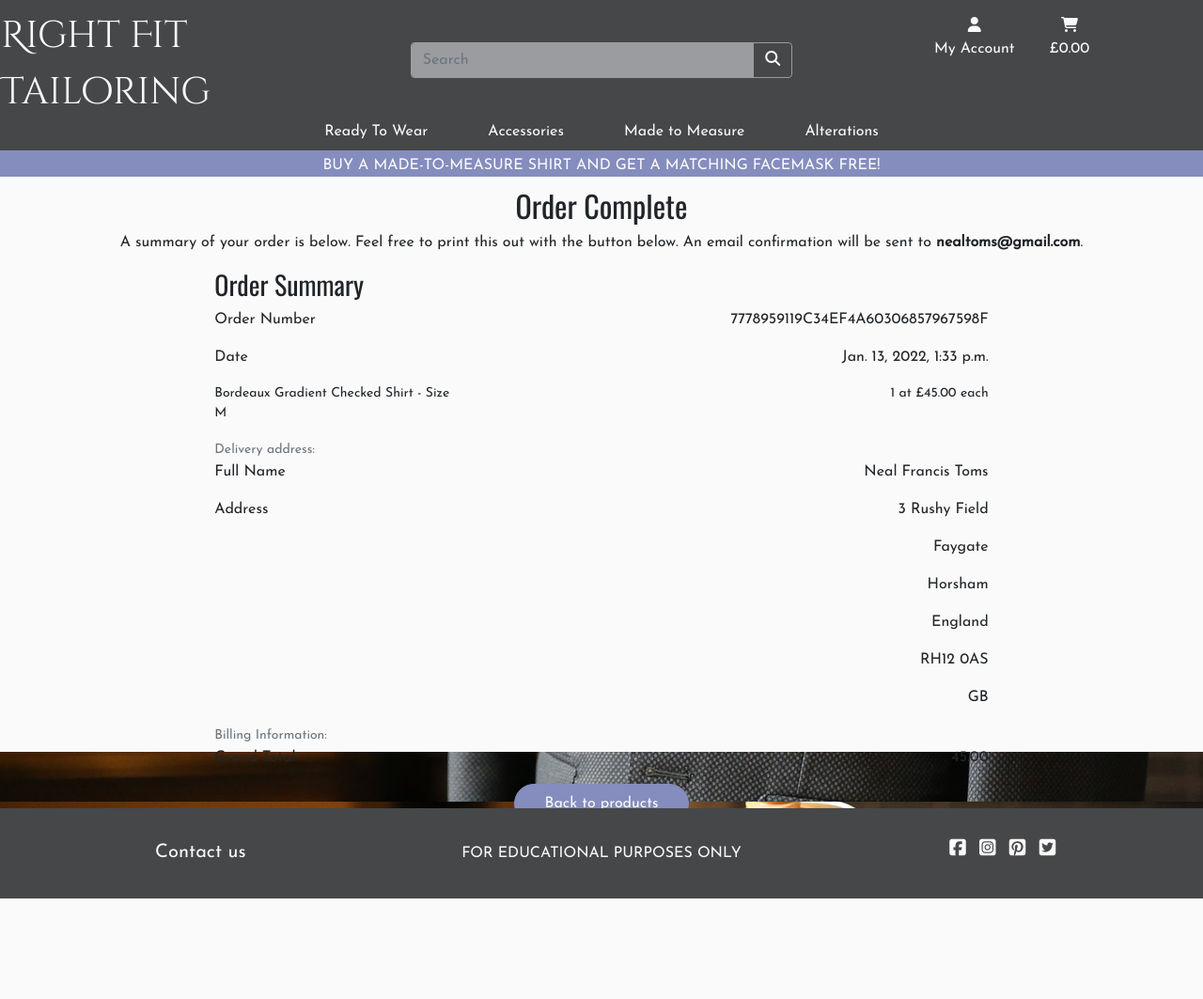
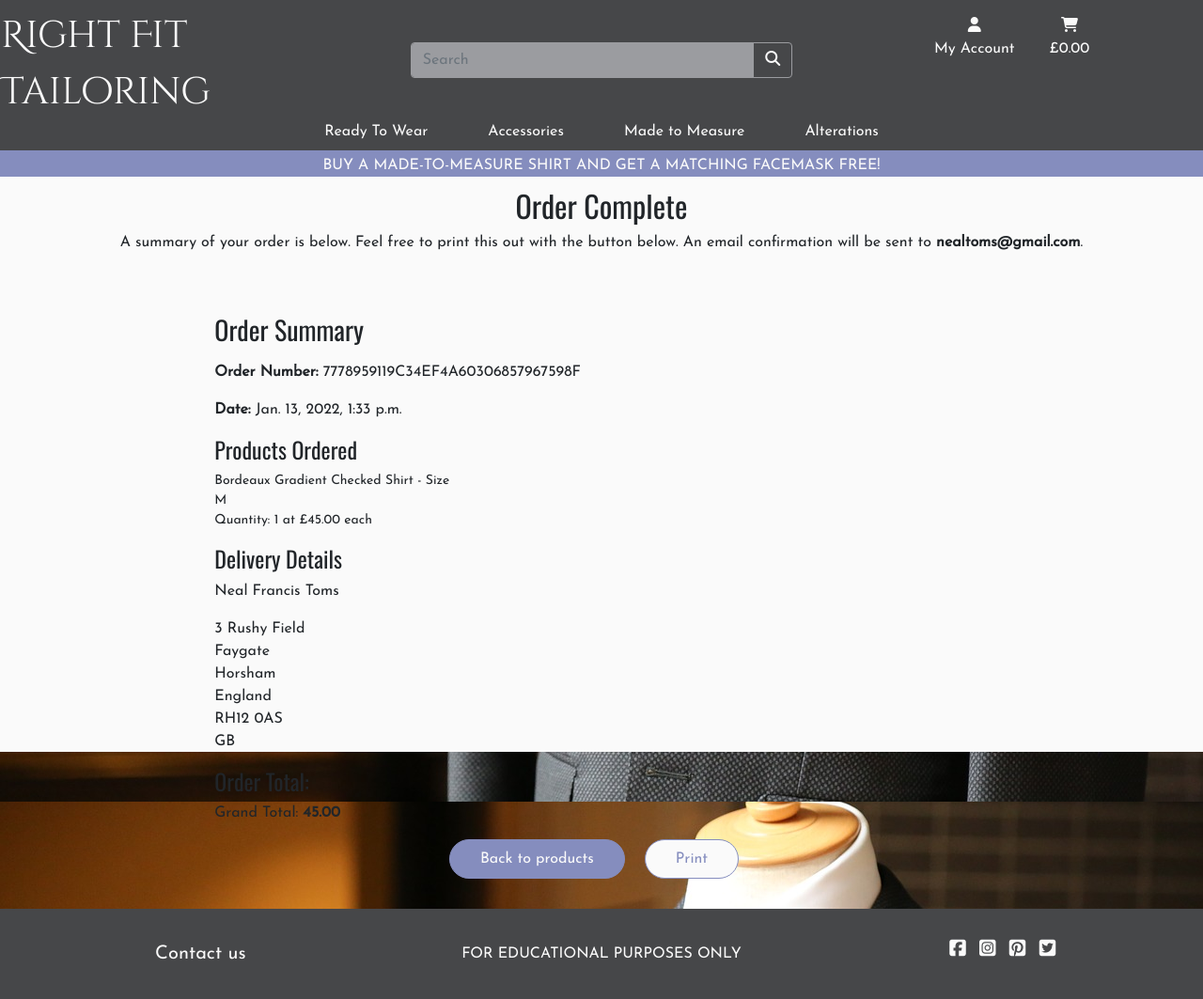
Before and after one commit to tealhorizon87/ms4_right-fit-tailoring, a Django app: a page that uses checkout/templates/checkout/checkout_success.html in a window 1280 px wide. Shown: the whole page at 94% size. Before the commit the page ends 956 px from the top, so only its background shows below. Run offline with Django 3.2, Linux system fonts and the light colour scheme; data comes from the database, SQL or seed files in the repository; both versions use the stored data as it was after the commit; parts of the project's set-up code (start-up, migrations or seed data) failed here and were passed over; some libraries are stand-ins or nearby versions; some web fonts are replaced.

Commit message:
Adjust checkout success template layout

```diff
--- a/checkout/static/checkout/css/checkout.css
+++ b/checkout/static/checkout/css/checkout.css
@@ -41,22 +41,6 @@ select option[value=""] {
   color: #aab7c4 !important;
 }
 
-#loading-overlay {
-  display: none;
-  position: fixed;
-  top: 0;
-  left: 0;
-  width: 100%;
-  height: 100%;
-  background: rgba(133, 141, 190, 0.85);
-  z-index: 9999;
+.summary-box * {
+  margin: 0;
 }
-
-.loading-spinner {
-  display: flex;
-  align-items: center;
-  justify-content: center;
-  margin: 0;
-  height: 100%;
-  color: var(--my-white);
-}
--- a/checkout/templates/checkout/checkout_success.html
+++ b/checkout/templates/checkout/checkout_success.html
@@ -24,126 +24,77 @@
       </div>
     </div>
 
-    <div class="row">
-      <div class="col-12 col-sm-10 offset-sm-1 col-md-8 offset-md-2 summary-box">
-        <h3>Order Summary</h3>
+    <div class="row mt-5">
+      <div class="col-12 col-sm-10 offset-sm-1 col-md-8 offset-md-2">
+        <h3 class="mb-3">Order Summary</h3>
         <div class="row">
-          <div class="col-12 col-md-4">
-            <p>Order Number</p>
-          </div>
-          <div class="col-12 col-md-8 text-md-right">
-            <p>{{ order.order_number }}</p>
+          <div class="col-12">
+            <p><strong>Order Number:</strong> {{ order.order_number }}</p>
           </div>
         </div>
         <div class="row">
-          <div class="col-12 col-md-4">
-            <p>Date</p>
-          </div>
-          <div class="col-12 col-md-8 text-md-right">
-            <p>{{ order.date }}</p>
+          <div class="col-12">
+            <p><strong>Date:</strong> {{ order.date }}</p>
           </div>
         </div>
-
+        <h4>Products Ordered</h4>
         {% for item in order.lineitems.all %}
           <div class="row">
             <div class="col-12 col-md-4">
-              <p class="small">
+              <p class="small m-0">
                 {{ item.product.name }}{% if item.product_size %} - Size {{ item.product_size|upper }}{% endif %}
               </p>
-            </div>
-            <div class="col-12 col-md-8 text-md-right">
-              <p class="small">{{ item.quantity }} at £{{ item.product.price }} each</p>
+              <p class="small">Quantity: {{ item.quantity }} at £{{ item.product.price }} each</p>
             </div>
           </div>
         {% endfor %}
 
         <div class="row">
-          <div class="col">
-            <small class="text-muted">Delivery address:</small>
+          <div class="col-12">
+            <h4>Delivery Details</h4>
+          </div>
+          <div class="col-12">
+            <p>{{ order.full_name }}</p>
+          </div>
+          <div class="col-12">
+            <p class="m-0">{{ order.address_line_1 }}</p>
+          </div>
+          {% if order.address_line_2 %}
+            <div class="col-12">
+              <p class="m-0">{{ order.address_line_2 }}</p>
+            </div>
+          {% endif %}
+          <div class="col-12">
+            <p class="m-0">{{ order.city }}</p>
+          </div>
+          <div class="col-12">
+            <p class="m-0">{{ order.county }}</p>
+          </div>
+          <div class="col-12">
+            <p class="m-0">{{ order.postcode }}</p>
+          </div>
+          <div class="col-12">
+            <p class="m-0">{{ order.country }}</p>
           </div>
         </div>
 
-        <div class="row">
-          <div class="col-12 col-md-4">
-            <p>Full Name</p>
+        <div class="row mt-3">
+          <div class="col">
+            <h4>Order Total:</h4>
           </div>
-          <div class="col-12 col-md-8 text-md-right">
-            <p>{{ order.full_name }}</p>
-          </div>
-        </div>
-        <div class="row">
-          <div class="col-12 col-md-4">
-            <p>Address</p>
-          </div>
-          <div class="col-12 col-md-8 text-md-right">
-            <p>{{ order.address_line_1 }}</p>
-          </div>
-        </div>
-        {% if order.address_line_2 %}
-          <div class="row">
-            <div class="col-12 col-md-4">
-              <p></p>
-            </div>
-            <div class="col-12 col-md-8 text-md-right">
-              <p>{{ order.address_line_2 }}</p>
-            </div>
-          </div>
-        {% endif %}
-        <div class="row">
-          <div class="col-12 col-md-4">
-            <p></p>
-          </div>
-          <div class="col-12 col-md-8 text-md-right">
-            <p>{{ order.city }}</p>
-          </div>
-        </div>
-        <div class="row">
-          <div class="col-12 col-md-4">
-            <p></p>
-          </div>
-          <div class="col-12 col-md-8 text-md-right">
-            <p>{{ order.county }}</p>
-          </div>
-        </div>
-        <div class="row">
-          <div class="col-12 col-md-4">
-            <p></p>
-          </div>
-          <div class="col-12 col-md-8 text-md-right">
-            <p>{{ order.postcode }}</p>
-          </div>
-        </div>
-        <div class="row">
-          <div class="col-12 col-md-4">
-            <p></p>
-          </div>
-          <div class="col-12 col-md-8 text-md-right">
-            <p>{{ order.country }}</p>
-          </div>
-        </div>
-
-        <div class="row">
-          <div class="col">
-            <small class="text-muted">Billing Information:</small>
-          </div>
-        </div>
-
-        <div class="row">
-          <div class="col-12 col-md-4">
-            <p class="font-wieght-bold">Grand Total</p>
-          </div>
-          <div class="col-12 col-md-8 text-md-right">
-            <p>{{ order.grand_total }}</p>
+          <div class="col-12">
+            <p class="font-wieght-bold">Grand Total: <strong>{{ order.grand_total }}</strong></p>
           </div>
         </div>
       </div>
     </div>
 
     <div class="row">
-      <div class="col-12 text-center">
+      <div class="col-12 text-center mb-5">
         <a href="{% url 'products' %}" class="btn my-button">
           Back to products
         </a>
+        <button class="btn my-button-reverse mx-3" onclick="window.print();return false;">Print</button>
       </div>
     </div>
   </div>
```
Also changed, not shown: checkout/templates/checkout/checkout.html (+0 -7 lines), db.sqlite3.
